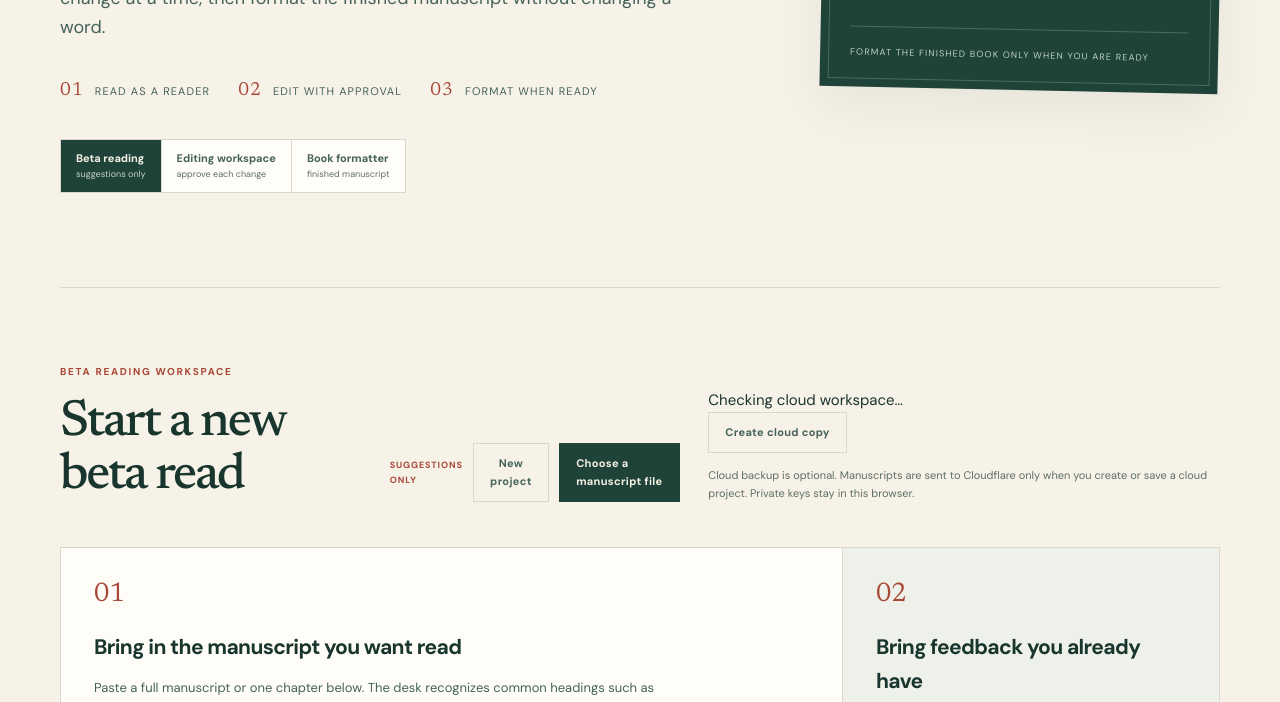
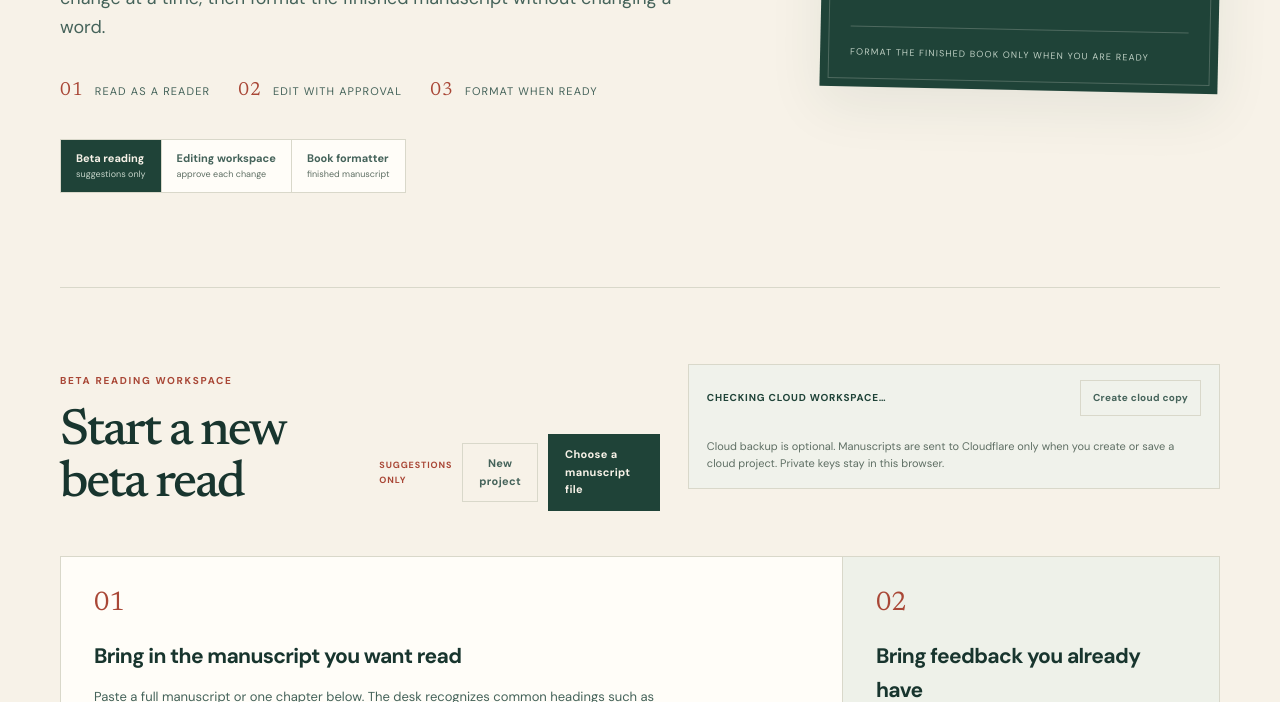
Before and after one commit to khgbookworks/authors-revision-desk, a website: page index.html in a window 1280 px wide. Shown: the part 534-1236 px from the top of the page. Drawn offline with nearby package versions, Linux system fonts and the light colour scheme; a script that the page names is missing.

Commit message:
Style cloud project and sharing controls

```diff
--- a/styles.css
+++ b/styles.css
@@ -91,3 +91,11 @@
 /* AI editing profile and Google Docs bridge */
 .sync-card{display:grid;gap:12px;padding-top:14px;border-top:1px solid rgba(247,242,232,.22)}.sync-card>div:first-child{display:grid;gap:4px}.sync-card strong{font-size:10px;text-transform:uppercase;letter-spacing:.12em}.sync-card span{color:#c3d2c7;font-size:11px;line-height:1.45}.sync-actions{display:flex;flex-wrap:wrap;gap:8px}.sync-actions .text-input{flex:1;min-width:190px;background:rgba(255,253,248,.95);font-size:11px;padding:9px 10px}.sync-actions .button{font-size:10px}.editing-card .editing-note{margin:0 0 12px;color:var(--muted);font-size:11px;line-height:1.45}
 @media(max-width:520px){.sync-actions{display:grid}.sync-actions .text-input,.sync-actions .button{width:100%}}
+
+/* Persistent cloud workspace controls */
+.cloud-workspace-bar{display:grid;grid-template-columns:1fr auto;gap:8px 18px;align-items:center;margin:0 0 22px;padding:15px 18px;border:1px solid var(--line);background:#f0f2eb}
+.cloud-status{color:var(--green);font-size:10px;font-weight:700;letter-spacing:.08em;text-transform:uppercase}
+.cloud-workspace-actions{display:flex;flex-wrap:wrap;gap:8px;justify-content:flex-end}
+.cloud-workspace-actions .button{font-size:10px;padding:9px 12px}
+.cloud-workspace-bar .micro-note{grid-column:1/-1;margin:0;color:var(--muted)}
+@media(max-width:650px){.cloud-workspace-bar{grid-template-columns:1fr}.cloud-workspace-actions{justify-content:flex-start}.cloud-workspace-actions .button{flex:1}}
```
